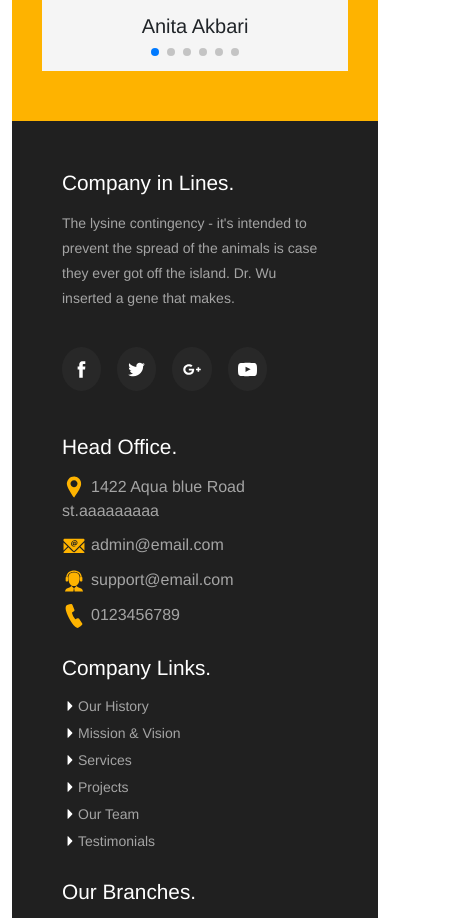
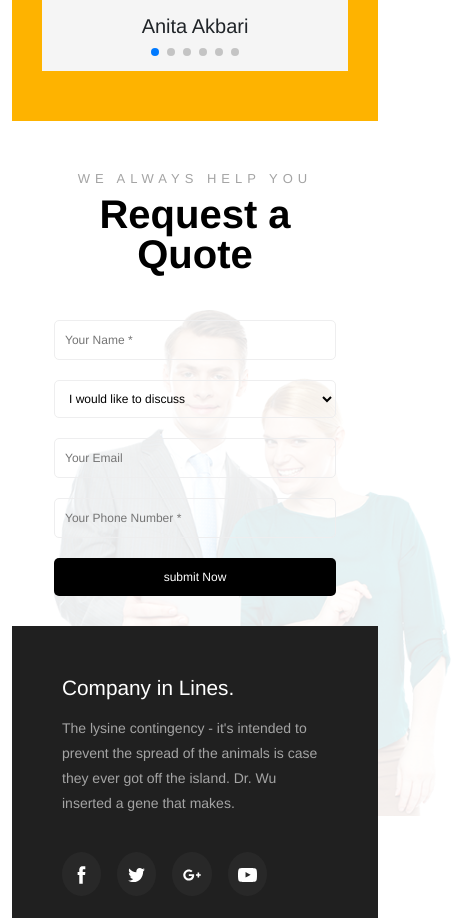
Before and after one commit to MahboubehShoubi/Khadamat-React.js, a React (Create React App) app: page /main in a window 390 px wide. Shown: the part 2840-3758 px from the top of the page, 451 px wide, since content can reach past the window. Built offline with nearby package versions, Linux system fonts and the light colour scheme; no server answers.

Commit message:
Edite and Responsive QuestionSection.js and QuestionSection.module.css

```diff
--- a/src/components/Main.js
+++ b/src/components/Main.js
@@ -25,7 +25,7 @@ const Main = () => {
             <SuccessWorks />
             <OurServices />
             <OurTeam />
-            {/*<QuestionSection />*/}
+            <QuestionSection />
             <Footer />
         </div>
     );
--- a/src/components/QuestionSection.js
+++ b/src/components/QuestionSection.js
@@ -1,4 +1,7 @@
 import React from 'react';
+import Container from "react-bootstrap/Container";
+import Row from "react-bootstrap/Row";
+import Col from "react-bootstrap/Col";
 
 //CSS
 import Styles from "../css/QuestionSection.module.css";
@@ -9,18 +12,18 @@ import backgroundImage from "../image/Images/consultants.png";
 const QuestionSection = () => {
     return (
         <div>
-
+            <Container fluid>
                 <section className={Styles.container}>
-                <section className={Styles.topSection}>
+                    <Row className={Styles.topSection}>
                         <h4>WE ALWAYS HELP YOU</h4>
-                    <p>Requesst a Quote</p>
-                </section>
-                <section className={Styles.bottomSection}>
-                    <section className={Styles.bottomLeft}>
+                        <p>Request a Quote</p>
+                    </Row>
+                    <Row className={Styles.bottomSection}>
+                        <Col xs={12} sm={12} md={3} lg={3} className={Styles.bottomLeft}>
                             <img src={backgroundImage} alt="contact"/>
-                    </section>
-                    <section className={Styles.bottomRightForm}>
-                        <form>
+                        </Col>
+                        <Col xs={12} sm={12} md={7} lg={7} >
+                            <form className={Styles.bottomRightForm}>
                                 <input type="text" placeholder="Your Name *"/>
                                 <select>
                                     <option>I would like to discuss</option>
@@ -30,9 +33,10 @@ const QuestionSection = () => {
                                 <button className={Styles.submitBtn} type="submit">submit Now</button>
                             </form>
 
+                        </Col>
+                    </Row>
                 </section>
-                </section>
-            </section>
+            </Container>
 
         </div>
     );
--- a/src/css/QuestionSection.module.css
+++ b/src/css/QuestionSection.module.css
@@ -1,6 +1,5 @@
 .container{
     background-color: var(--background-white-gray);
-    width: 100%;
     display: flex;
     flex-direction: column;
     justify-content: center;
@@ -27,11 +26,10 @@
 
 /*-------bottomSection------*/
 .bottomSection{
+    width: 100%;
     display: flex;
     justify-content: space-between;
     align-items: center;
-    column-gap: 40px;
-    width: 100%;
 }
 
 
@@ -40,9 +38,10 @@
 }
 
 .bottomRightForm{
-    width: 70%;
     display: flex;
     flex-direction: column;
+    row-gap: 40px;
+    height: max-content;
 }
 
 
@@ -50,12 +49,48 @@
     width: 100%;
     padding: 12px;
     font-size: 15px;
-    margin-bottom: 20px;
     border: none;
+    border-radius: 8px;
 }
 
 .submitBtn{
     background-color: black;
     color: white;
-    text-align: center;
+    display: inline-block;
 }
+
+@media only screen and (max-width: 576px) {
+
+    .container{
+        padding: 50px 30px 30px ;
+        position: relative;
+        background: none;
+    }
+
+    .bottomLeft img{
+        position: absolute;
+        opacity: 10%;
+        margin-top: 20px;
+        height: 100%;
+        z-index: -1;
+    }
+
+    .bottomRightForm{
+        row-gap: 20px;
+    }
+
+    .bottomRightForm input ,.bottomRightForm select {
+        padding: 10px;
+        font-size: 12px;
+        border-radius: 5px;
+        background: none ;
+        border: 1px solid var(--gray);
+    }
+
+    .bottomRightForm button{
+        padding: 10px;
+        font-size: 12px;
+        border-radius: 5px;
+    }
+
+}
```
Lines whose indentation alone changed are shown as unchanged.
